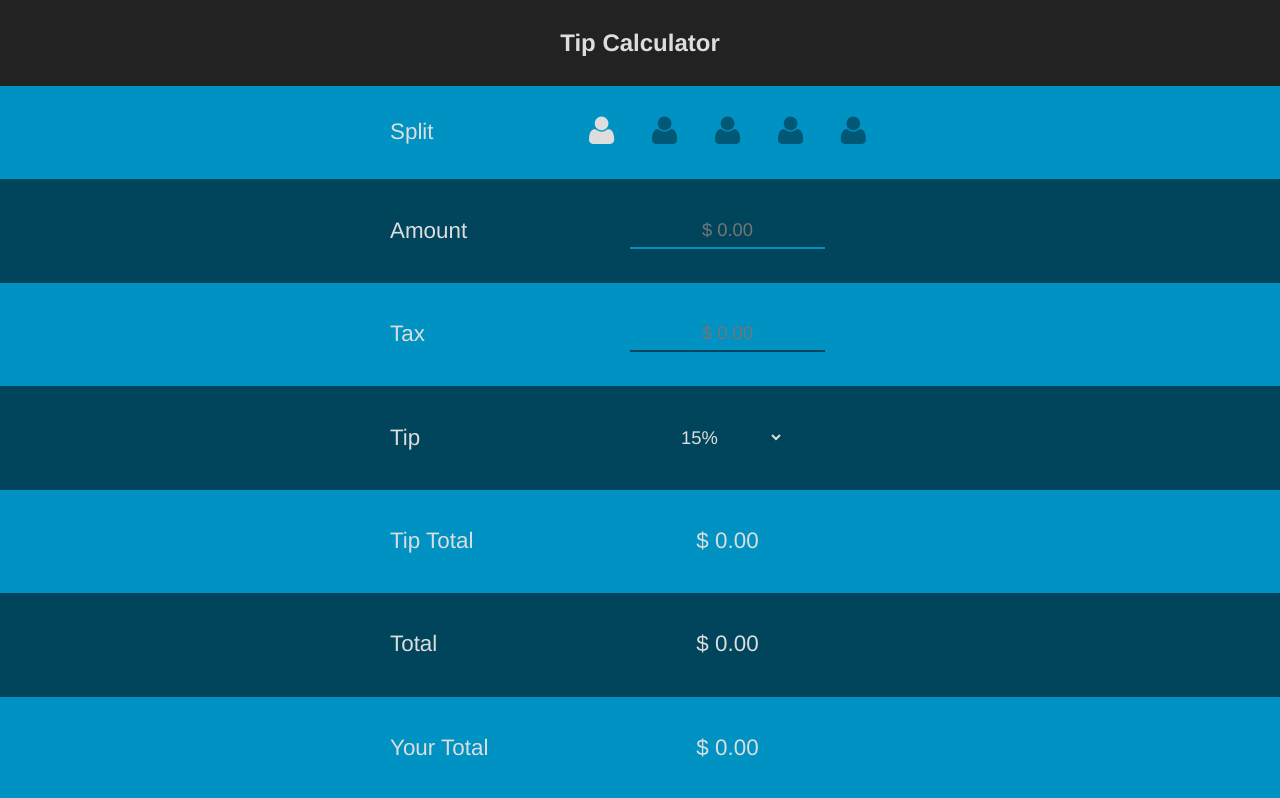
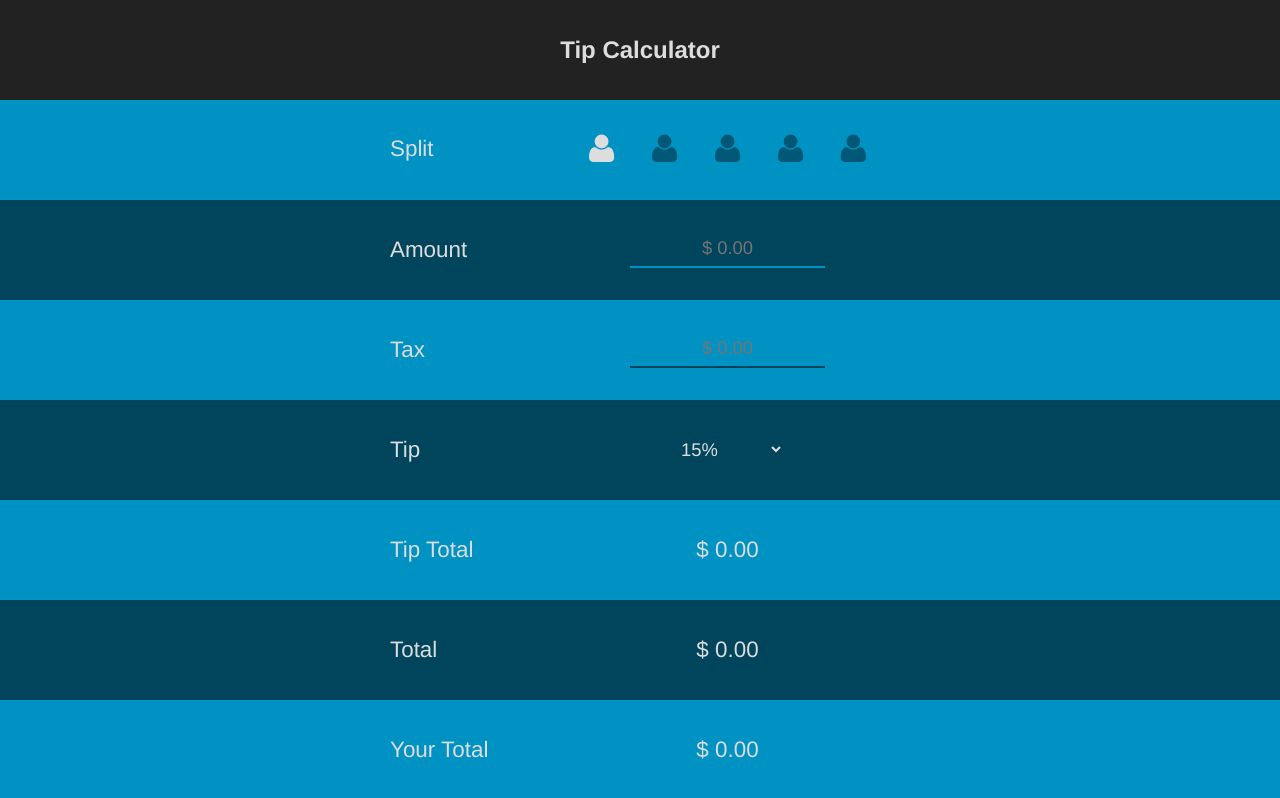
Before and after one commit to geoffreyrose/tip-calculator, a plain HTML site: page index.html in a window 1280 px wide. Drawn offline with Linux system fonts and the light colour scheme.

Commit message:
fixed flexbox bug in chrome

```diff
--- a/assets/css/scss/custom/_main-structure.scss
+++ b/assets/css/scss/custom/_main-structure.scss
@@ -52,7 +52,7 @@ main {
 		@extend .clearfix;
 		color: $white;
 		@include flexbox();
-		@include flex(1);
+		@include flex(1 0 0);
 		@include flex-direction(column);
 		@include justify(center);
 		h4 {
```
Also changed, not shown: assets/css/styles.css, 2 other files.
